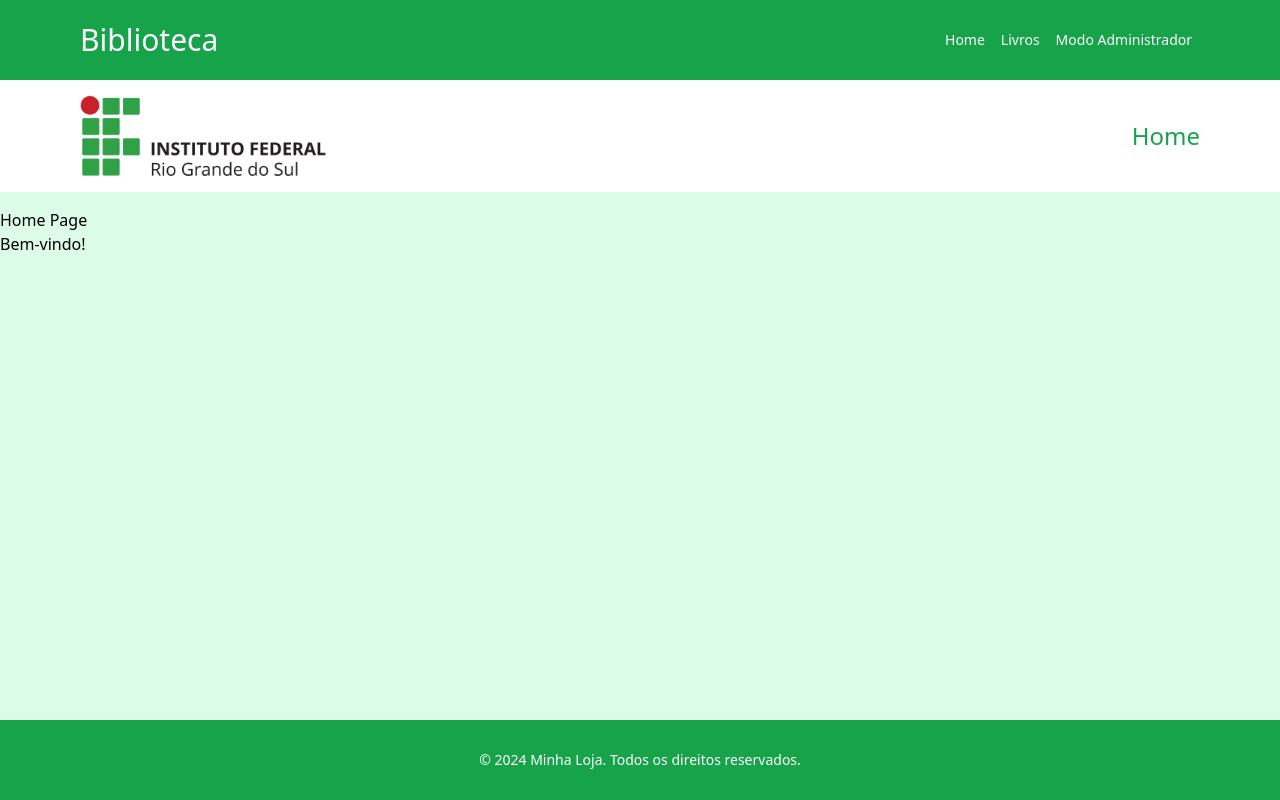
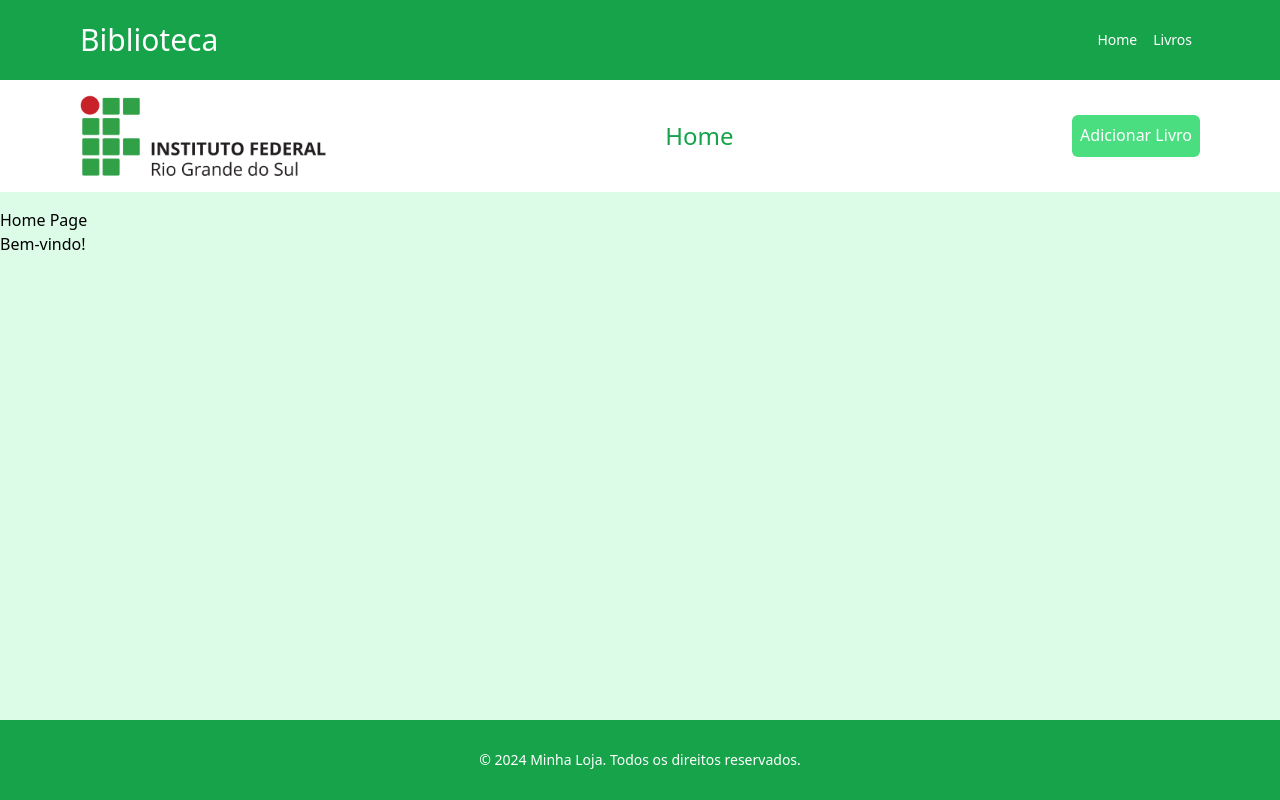
Before and after one commit to SidiJr/projeto-biblioteca, a React app: page / in a window 1280 px wide. Built offline with nearby package versions, Linux system fonts and the light colour scheme; the HTML template or start-up script is replaced by a standard one.

Commit message:
feat: :sparkles: Adiciona botões de ação

```diff
--- a/src/App.jsx
+++ b/src/App.jsx
@@ -6,14 +6,12 @@ import SubHeader from "./components/SubHeader";
 import { useState } from "react";
 
 function App() {
-  const [title, setTitle] = useState("");
   return (
     <>
       <div className="flex flex-col min-h-screen">
-        <Header />
-        <SubHeader title={title}/>
+        <Header/>
         <main className="flex-grow">
-          <Outlet context={{ setTitle }}/>
+          <Outlet />
         </main>
         <Footer />
       </div>
--- a/src/components/Books.jsx
+++ b/src/components/Books.jsx
@@ -3,16 +3,10 @@ import clsx from "clsx";
 import React, { useEffect, useState } from "react";
 import Card from "./Card";
 import Loading from "./Loading";
-import { useOutletContext } from "react-router-dom";
 
 const Books = () => {
   const [books, setBooks] = useState([]);
   const [images, setImages] = useState([]);
-
-  const { setTitle } = useOutletContext();
-  useEffect(() => {
-    setTitle("Livros");
-  }, [setTitle]);
 
   useEffect(() => {
     axios
@@ -40,7 +34,6 @@ const Books = () => {
     <div className={clsx("flex", "justify-evenly", "flex-wrap")}>
       {Array.isArray(books) && books.length > 0 ? (
         books.map((book) => {
-          console.log(book);
           const findImg = images.find((img) => img.idBook === book.id);
           const imgUrl = findImg?.url;
           return (
--- a/src/components/BooksDetails.jsx
+++ /dev/null
@@ -1,9 +0,0 @@
-import React from 'react'
-
-const BooksDetails = () => {
-  return (
-    <div>BooksDetails</div>
-  )
-}
-
-export default BooksDetails
--- a/src/components/Card.jsx
+++ b/src/components/Card.jsx
@@ -2,7 +2,14 @@ import clsx from "clsx";
 import React, { useState } from "react";
 import BookDetails from "./BookDetails";
 
-const Card = ({ title, image, description, excerpt, publishDate, pageCount }) => {
+const Card = ({
+  title,
+  image,
+  description,
+  excerpt,
+  publishDate,
+  pageCount,
+}) => {
   const [imgSrc, setImgSrc] = useState(image);
   const [showModal, setShowModal] = useState(false);
 
@@ -23,7 +30,7 @@ const Card = ({ title, image, description, excerpt, publishDate, pageCount }) =>
         "gap-y-4",
         "h-96",
         "cursor-pointer",
-        "rounded-md"
+        "rounded-md",
       )}
       onClick={() => {
         setShowModal(true);
@@ -50,6 +57,35 @@ const Card = ({ title, image, description, excerpt, publishDate, pageCount }) =>
         pageCount={pageCount}
         publishDate={publishDate}
       />
+      <div className={clsx("flex", "w-full")}>
+        <button
+          className={clsx(
+            "bg-yellow-400",
+            "rounded-md",
+            "hover:bg-yellow-300",
+            "p-2",
+            "text-white",
+            "w-1/2",
+            "ml-2",
+            "mr-2"
+          )}
+        >
+          Editar
+        </button>
+        <button
+          className={clsx(
+            "bg-red-400",
+            "rounded-md",
+            "hover:bg-red-300",
+            "p-2",
+            "text-white",
+            "w-1/2",
+            "mr-2",
+          )}
+        >
+          Excluir
+        </button>
+      </div>
     </div>
   );
 };
--- a/src/components/Header.jsx
+++ b/src/components/Header.jsx
@@ -1,9 +1,24 @@
 import clsx from "clsx";
-import { Link } from "react-router-dom";
+import { useEffect, useState } from "react";
+import { Link, useLocation } from "react-router-dom";
+import SubHeader from "./SubHeader";
 
 function Header() {
+  const [title, setTitle] = useState("");
+  const location = useLocation();
+
+  useEffect(() => {
+    if (location.pathname === "/") {
+      setTitle("Home");
+    } else if (location.pathname === "/books") {
+      setTitle("Livros");
+    } else {
+      setTitle("");
+    }
+  }, [location]);
 
   return (
+    <>
       <header
         className={clsx(
           "w-full",
@@ -11,24 +26,29 @@ function Header() {
           "flex",
           "justify-between",
           "min-h-20",
-        "px-20",
+          "px-20"
         )}
       >
-      <h1 className={clsx("text-white", "text-3xl", "flex", "items-center")}>Biblioteca</h1>
-      <nav className={clsx("flex","items-center")}>
+        <h1 className={clsx("text-white", "text-3xl", "flex", "items-center")}>
+          Biblioteca
+        </h1>
+        <nav className={clsx("flex", "items-center")}>
           <ul className={clsx("flex")}>
-          <li className={clsx("text-white", "text-sm","p-2")}>
-            <Link to="/">Home</Link>
+            <li className={clsx("text-white", "text-sm", "p-2")}>
+              <Link to="/" onClick={() => setTitle("Home")}>
+                Home
+              </Link>
             </li>
             <li className={clsx("text-white", "text-sm", "p-2")}>
-            <Link to="/books">Livros</Link>
-          </li>
-          <li className={clsx("text-white", "text-sm", "p-2")}>
-            <Link to="">Modo Administrador</Link>
+              <Link to="/books" onClick={() => setTitle("Livros")}>
+                Livros
+              </Link>
             </li>
           </ul>
         </nav>
       </header>
+      <SubHeader title={title} />
+    </>
   );
 }
 
--- a/src/components/Home.jsx
+++ b/src/components/Home.jsx
@@ -1,11 +1,4 @@
-import { useEffect } from "react";
-import { useOutletContext } from "react-router-dom";
-
 function Home() {
-  const { setTitle } = useOutletContext();
-  useEffect(() => {
-    setTitle("Home");
-  }, [setTitle]);
   return (
     <div>
       <h1>Home Page</h1>
--- a/src/components/SubHeader.jsx
+++ b/src/components/SubHeader.jsx
@@ -1,7 +1,7 @@
 import clsx from "clsx";
 import React, { useState } from "react";
 
-const SubHeader = ({title}) => {
+const SubHeader = ({ title }) => {
   return (
     <div
       className={clsx(
@@ -12,12 +12,36 @@ const SubHeader = ({title}) => {
         "h-28",
         "items-center",
         "px-20",
-        "mb-4",
+        "mb-4"
       )}
     >
       <div className={clsx("flex", "h-3/4", "justify-between")}>
         <img src="images/logo_branco.png" alt="Logo" />
-        <h1 className={clsx("flex","text-center", "items-center", "text-green-600", "text-2xl")}>{title}</h1>
+        <h1
+          className={clsx(
+            "flex",
+            "text-center",
+            "items-center",
+            "text-green-600",
+            "text-2xl"
+          )}
+        >
+          {title}
+        </h1>
+        <button
+          className={clsx(
+            "bg-green-400",
+            "rounded-md",
+            "hover:bg-green-300",
+            "h-1/2",
+            "p-2",
+            "text-white",
+            "flex",
+            "self-center"
+          )}
+        >
+          Adicionar Livro
+        </button>
       </div>
     </div>
   );
```
Also changed, not shown: src/main.jsx (+4 -6 lines). Lines whose indentation alone changed are shown as unchanged.
